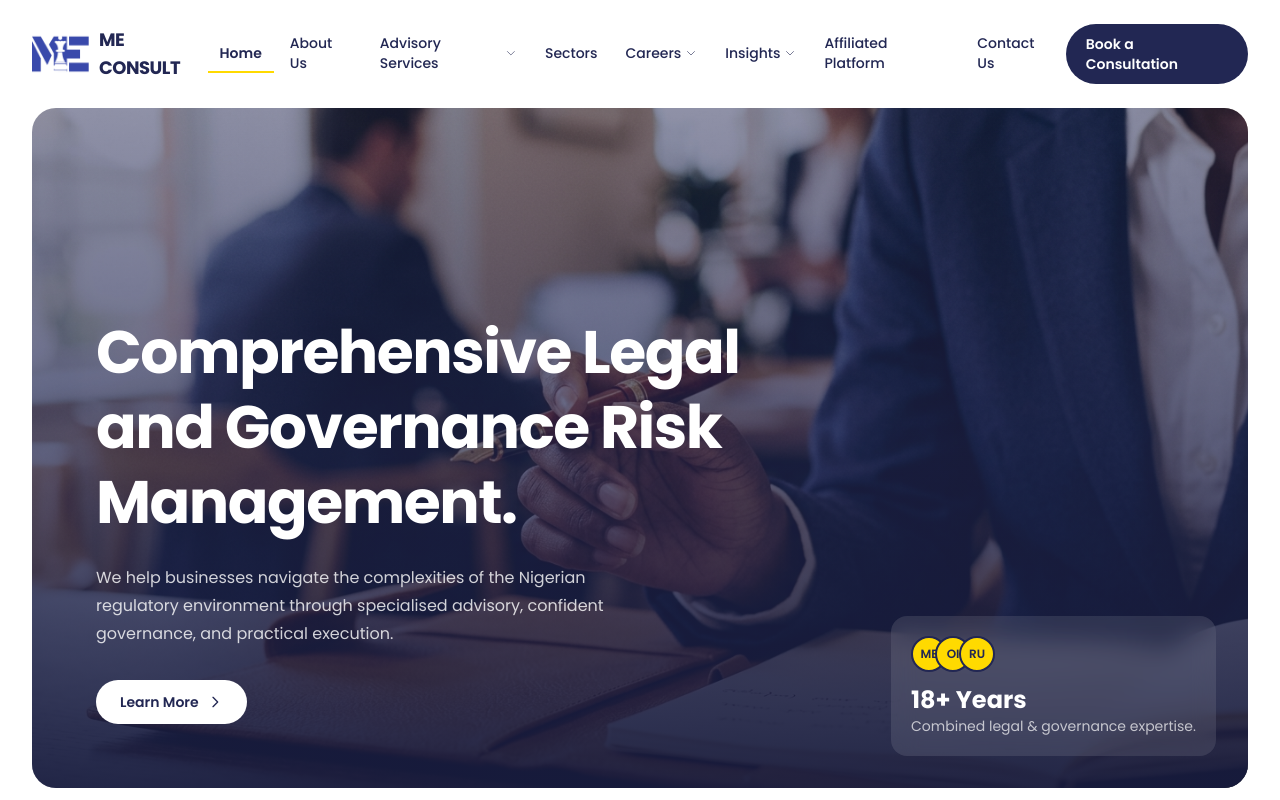
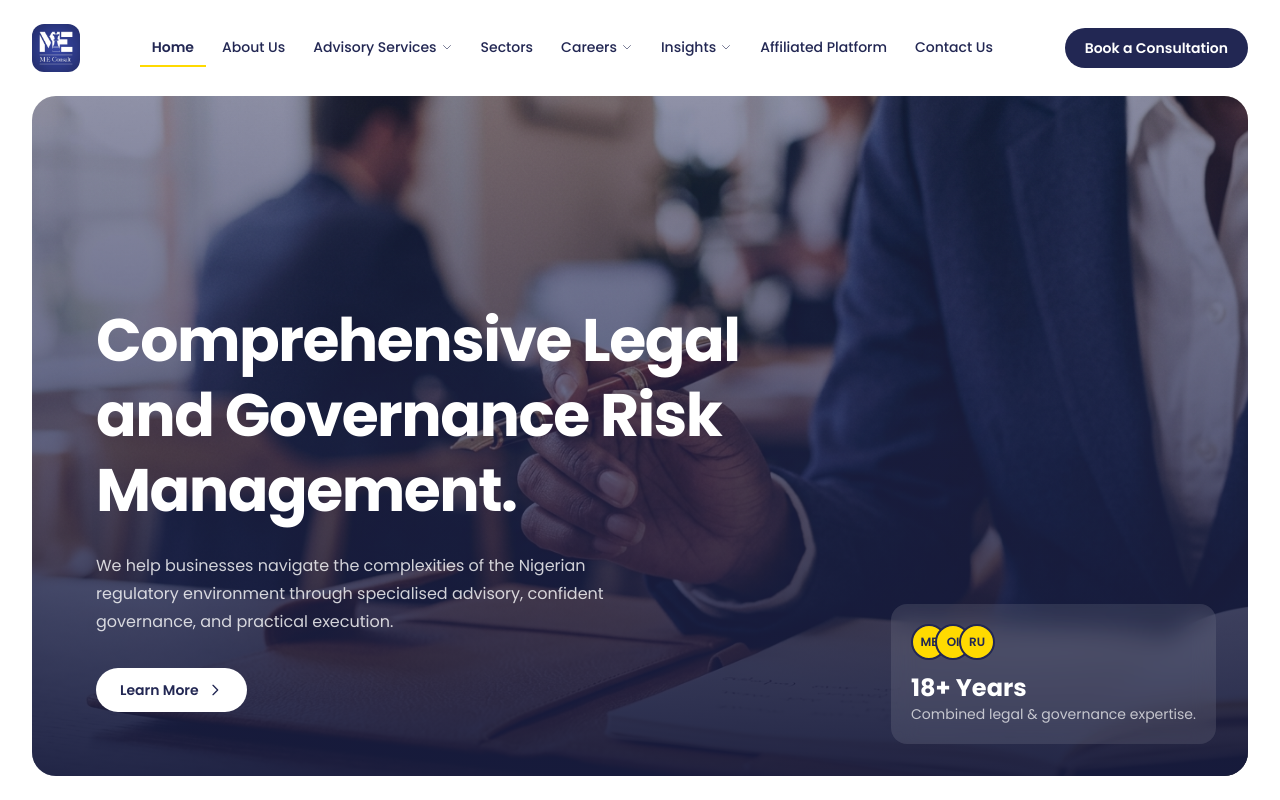
Before and after one commit to ME-CONSULT/me-consult, a Next.js app: page / in a window 1280 px wide. Shown: the top 800 px of the page. Built offline with nearby package versions, Linux system fonts and the light colour scheme.

Commit message:
Use the correct ME Consult logo mark in header and footer

```diff
--- a/src/components/Footer.tsx
+++ b/src/components/Footer.tsx
@@ -23,17 +23,14 @@ export default function Footer() {
       <div className="mx-auto max-w-7xl px-6 py-16 lg:px-8">
         <div className="grid gap-12 lg:grid-cols-[1.6fr_1fr_1fr_1.4fr]">
           <div>
-            <Link href="/" className="flex items-center gap-2.5">
+            <Link href="/" className="flex items-center">
               <Image
-                src="/me-consult-icon.png"
-                alt=""
+                src="/me-consult-logo.jpg"
+                alt="ME Consult"
                 width={160}
                 height={160}
-                className="h-10 w-auto"
+                className="h-12 w-12 rounded-xl ring-1 ring-white/15"
               />
-              <span className="text-lg font-bold tracking-tight text-white">
-                ME CONSULT
-              </span>
             </Link>
             <p className="mt-4 max-w-sm text-sm leading-6 text-white/70">
               Legal advisory for modern business. Specialised corporate and
--- a/src/components/Navbar.tsx
+++ b/src/components/Navbar.tsx
@@ -20,18 +20,15 @@ export default function Navbar() {
   return (
     <header className="sticky top-0 z-50 bg-white">
       <div className="mx-auto flex items-center justify-between px-4 py-6 sm:px-6 lg:px-8">
-        <Link href="/" className="flex items-center gap-2.5">
+        <Link href="/" className="flex items-center">
           <Image
-            src="/me-consult-icon.png"
-            alt=""
+            src="/me-consult-logo.jpg"
+            alt="ME Consult"
             width={160}
             height={160}
             priority
-            className="h-10 w-auto"
+            className="h-12 w-12 rounded-xl"
           />
-          <span className="text-lg font-bold tracking-tight text-[#222753]">
-            ME CONSULT
-          </span>
         </Link>
 
         <nav className="hidden lg:flex lg:items-center lg:gap-1">
```
